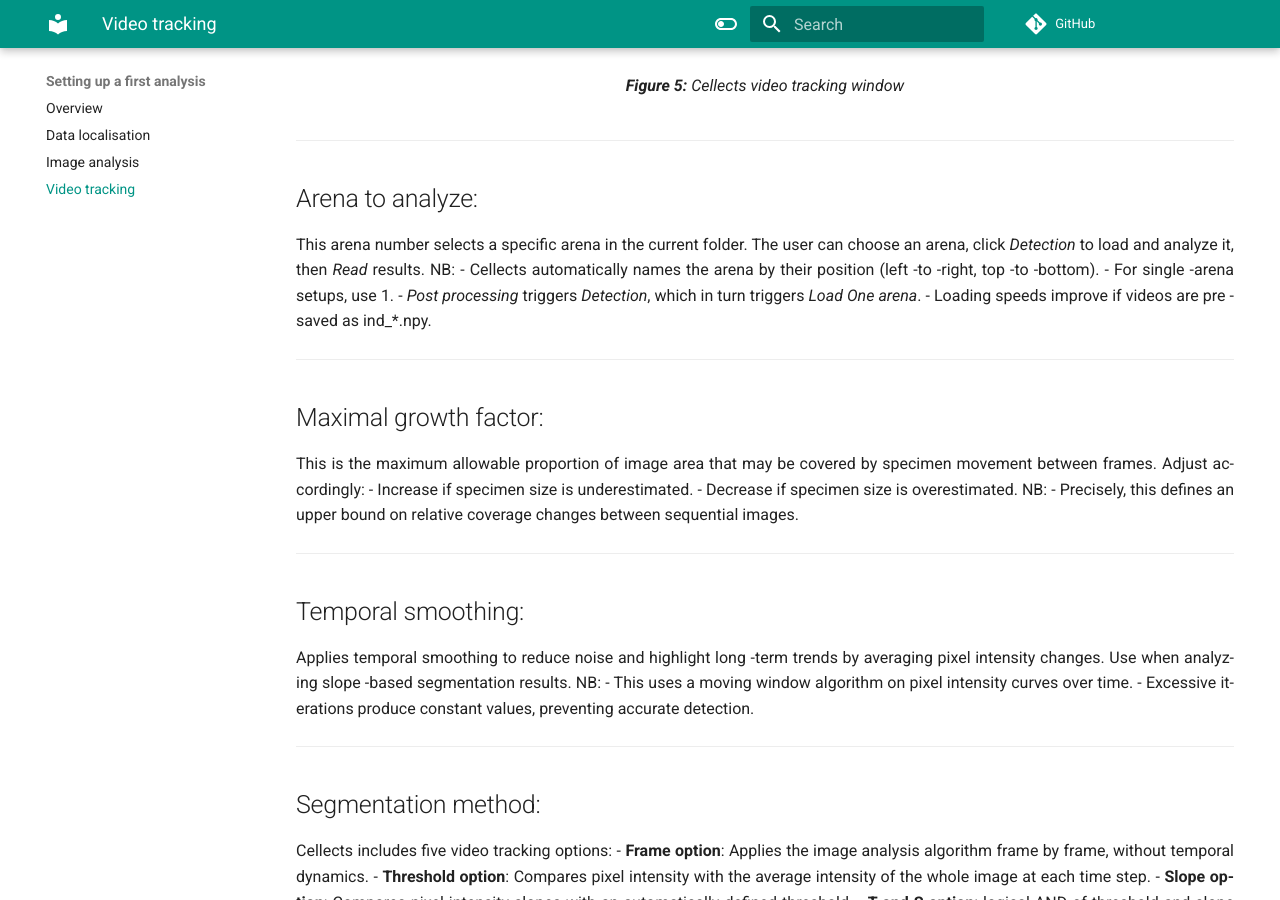
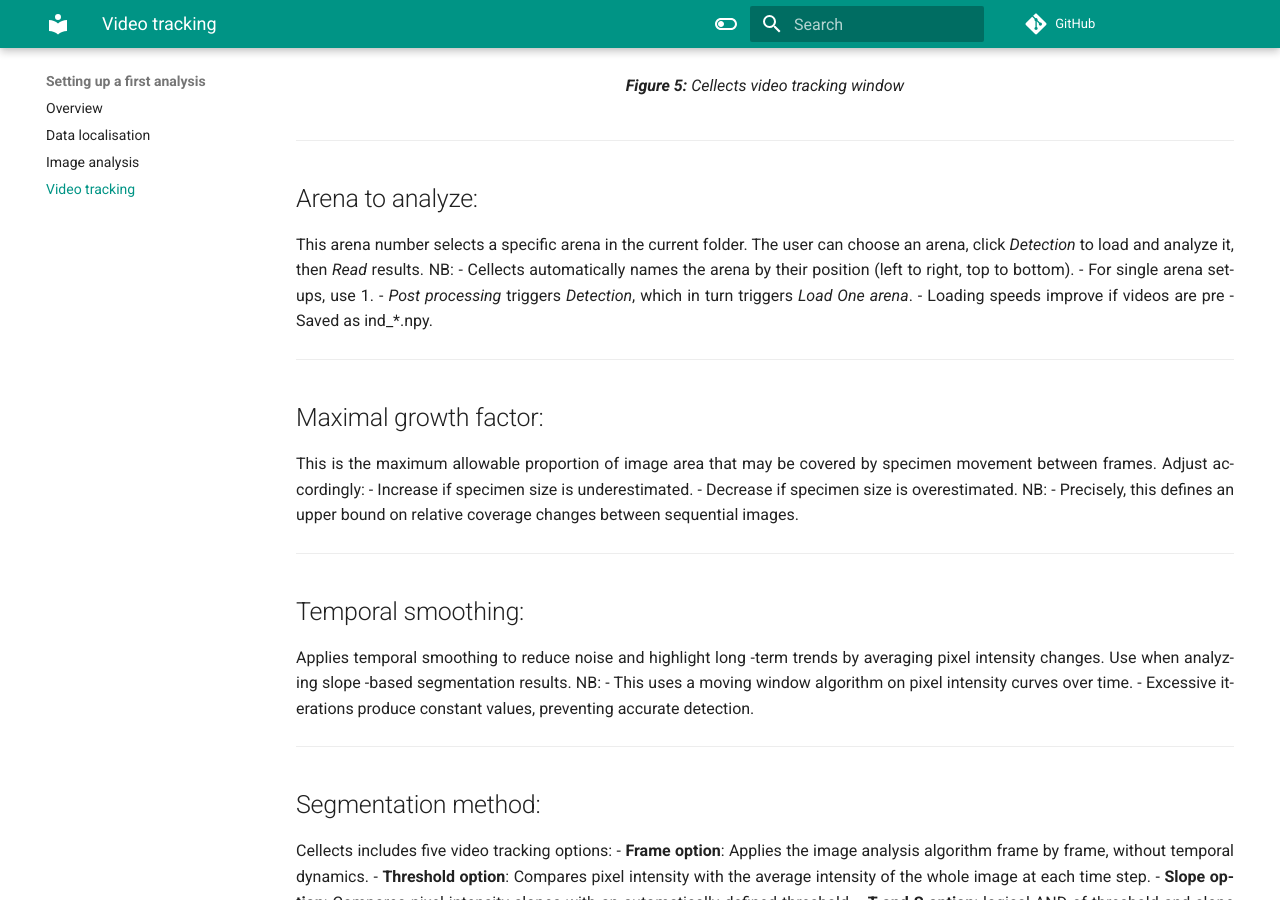
Before and after one commit to Aurele-B/Cellects, an MkDocs documentation site: the page built from doc/first-analysis/video-tracking.md, in a window 1280 px wide and 900 px high, scrolled down 742 px. Built offline with MkDocs 1.6.1 and Material for MkDocs 9.7.7, drawn with Linux system fonts in a browser that asks for light colours; comment, search, counter and statistics services are not loaded.

```diff
--- a/doc/first-analysis/video-tracking.md
+++ b/doc/first-analysis/video-tracking.md
@@ -18,16 +18,11 @@ By iteratively testing tracking parameters and validating results through visual
 This arena number selects a specific arena in the current folder. The user can choose an arena,
 click *Detection* to load and analyze it, then *Read* results.
 NB:
-- Cellects automatically names the arena by their position (left
--to
--right, top
--to
--bottom).
-- For single
--arena setups, use 1.
+- Cellects automatically names the arena by their position (left to right, top to bottom).
+- For single arena setups, use 1.
 - *Post processing* triggers *Detection*, which in turn triggers *Load One arena*.
 - Loading speeds improve if videos are pre
--saved as ind_*.npy.
+- Saved as ind_*.npy.
 
 <!-- END_Arena_to_analyze -->
 
```
Also changed, not shown: 1 other file.
